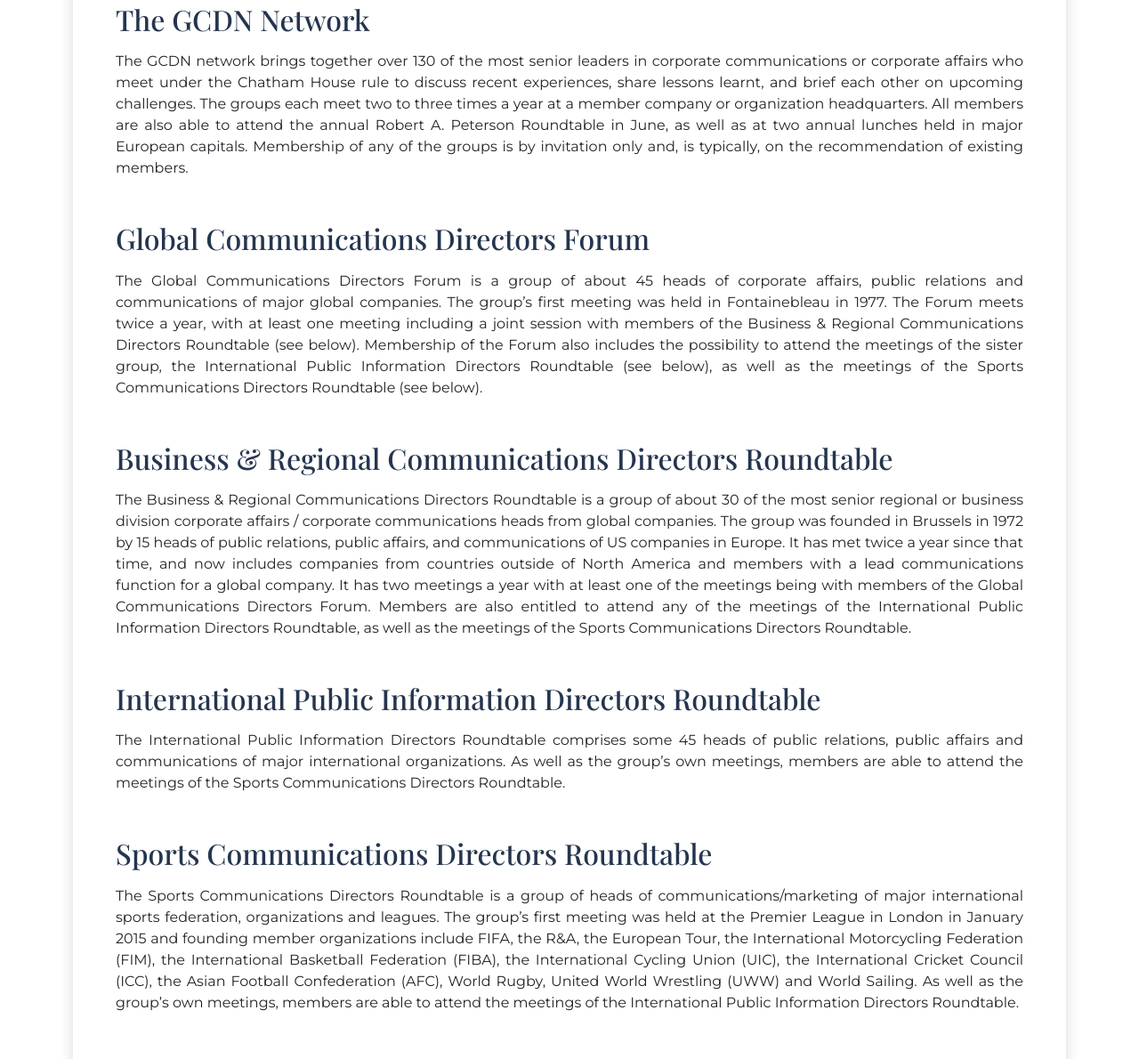
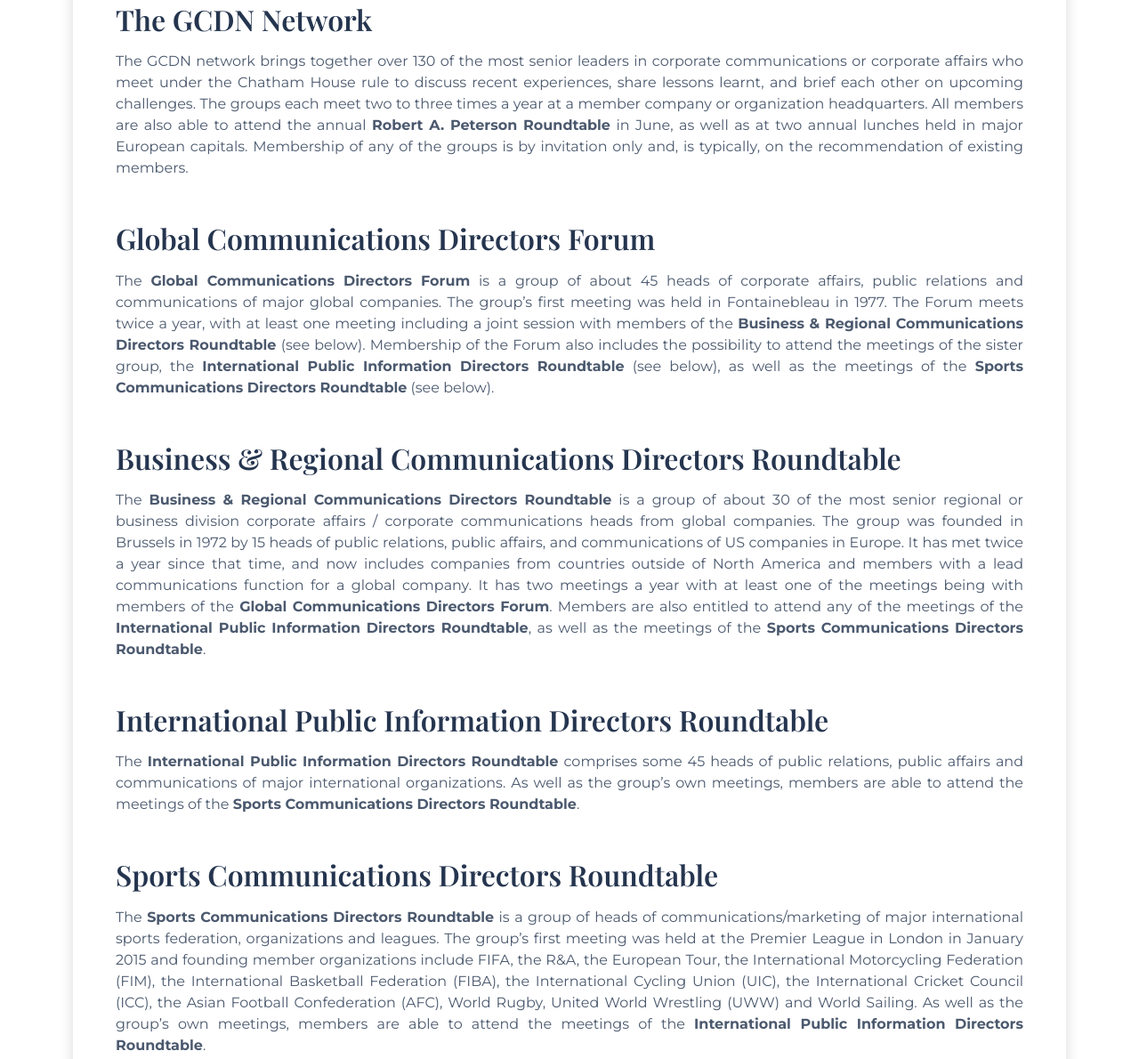
Before and after one commit to OsmanRana/global, a plain HTML site: page index.html in a window 1280 px wide. Shown: the part 1359-2549 px from the top of the page at 89% size. Drawn offline with nearby package versions, Linux system fonts and the light colour scheme.

Commit message:
complete

```diff
--- a/index.html
+++ b/index.html
@@ -101,7 +101,7 @@
                     corporate affairs who meet under the Chatham House rule to discuss recent experiences, share lessons
                     learnt, and brief each other on upcoming challenges. The groups each meet two to three times a year
                     at a member company or organization headquarters. All members are also able to attend the annual
-                    Robert A. Peterson Roundtable in June, as well as at two annual lunches held in major European
+                    <span class="bold">Robert A. Peterson Roundtable</span> in June, as well as at two annual lunches held in major European
                     capitals. Membership of any of the groups is by invitation only and, is typically, on the
                     recommendation of existing members.</p>
             </div>
@@ -109,49 +109,49 @@
         <section>
             <div class="my-5">
                 <h2 class="section-title my-3">Global Communications Directors Forum</h2>
-                <p>The Global Communications Directors Forum is a group of about 45 heads of corporate affairs, public
+                <p>The <span class="bold">Global Communications Directors Forum</span> is a group of about 45 heads of corporate affairs, public
                     relations and communications of major global companies. The group’s first meeting was held in
                     Fontainebleau in 1977. The Forum meets twice a year, with at least one meeting including a joint
-                    session with members of the Business & Regional Communications Directors Roundtable (see below).
+                    session with members of the <span class="bold">Business & Regional Communications Directors Roundtable</span> (see below).
                     Membership of the Forum also includes the possibility to attend the meetings of the sister group,
-                    the International Public Information Directors Roundtable (see below), as well as the meetings of
-                    the Sports Communications Directors Roundtable (see below).</p>
+                    the <span class="bold">International Public Information Directors Roundtable</span> (see below), as well as the meetings of
+                    the <span class="bold">Sports Communications Directors Roundtable</span> (see below).</p>
             </div>
         </section>
         <section>
             <div class="my-5">
                 <h2 class="section-title my-3">Business & Regional Communications Directors Roundtable</h2>
-                <p>The Business & Regional Communications Directors Roundtable is a group of about 30 of the most senior
+                <p>The <span class="bold">Business & Regional Communications Directors Roundtable</span> is a group of about 30 of the most senior
                     regional or business division corporate affairs / cor­porate communications heads from global
                     companies. The group was founded in Brussels in 1972 by 15 heads of public relations, public
                     affairs, and communications of US companies in Europe. It has met twice a year since that time, and
                     now includes companies from countries outside of North America and members with a lead
                     communications function for a global company. It has two meetings a year with at least one of the
-                    meetings being with members of the Global Communications Directors Forum. Members are also entitled
-                    to attend any of the meetings of the International Public Information Directors Roundtable, as well
-                    as the meetings of the Sports Communications Directors Roundtable.</p>
+                    meetings being with members of the <span class="bold">Global Communications Directors Forum</span>. Members are also entitled
+                    to attend any of the meetings of the <span class="bold">International Public Information Directors Roundtable</span>, as well
+                    as the meetings of the <span class="bold">Sports Communications Directors Roundtable</span>.</p>
             </div>
         </section>
         <section>
             <div class="my-5">
                 <h2 class="section-title my-3">International Public Information Directors Roundtable</h2>
-                <p>The International Public Information Directors Roundtable comprises some 45 heads of public
+                <p>The <span class="bold">International Public Information Directors Roundtable</span> comprises some 45 heads of public
                     relations, public affairs and communications of major international organizations. As well as the
-                    group’s own meetings, members are able to attend the meetings of the Sports Communications Directors
-                    Roundtable.</p>
+                    group’s own meetings, members are able to attend the meetings of the <span class="bold">Sports Communications Directors
+                        Roundtable</span>.</p>
             </div>
         </section>
         <section>
             <div class="my-5">
                 <h2 class="section-title my-3">Sports Communications Directors Roundtable</h2>
-                <p>The Sports Communications Directors Roundtable is a group of heads of communications/marketing of
+                <p>The <span class="bold">Sports Communications Directors Roundtable</span> is a group of heads of communications/marketing of
                     major international sports federation, organizations and leagues. The group’s first meeting was held
                     at the Premier League in London in January 2015 and founding member organizations include FIFA, the
                     R&A, the European Tour, the International Motorcycling Federation (FIM), the International
                     Basketball Federation (FIBA), the International Cycling Union (UIC), the International Cricket
                     Council (ICC), the Asian Football Confederation (AFC), World Rugby, United World Wrestling (UWW) and
                     World Sailing. As well as the group’s own meetings, members are able to attend the meetings of the
-                    International Public Information Directors Roundtable.</p>
+                    <span class="bold">International Public Information Directors Roundtable</span>.</p>
             </div>
         </section>
     </main>
--- a/style.css
+++ b/style.css
@@ -2,7 +2,11 @@
 
 p {
     font-family: 'Montserrat', sans-serif;
-text-align: justify;
+    text-align: justify;
+    color: #25354fd2;
+}
+.bold{
+    font-weight: bold;
 }
 .main-title{
     text-align: center;
@@ -43,6 +47,7 @@ text-align: justify;
 }
 .section-title{
     font-family: 'Playfair Display', serif;
+    font-weight: 600;
     color: #25354f;
 }
 .footer{
```
